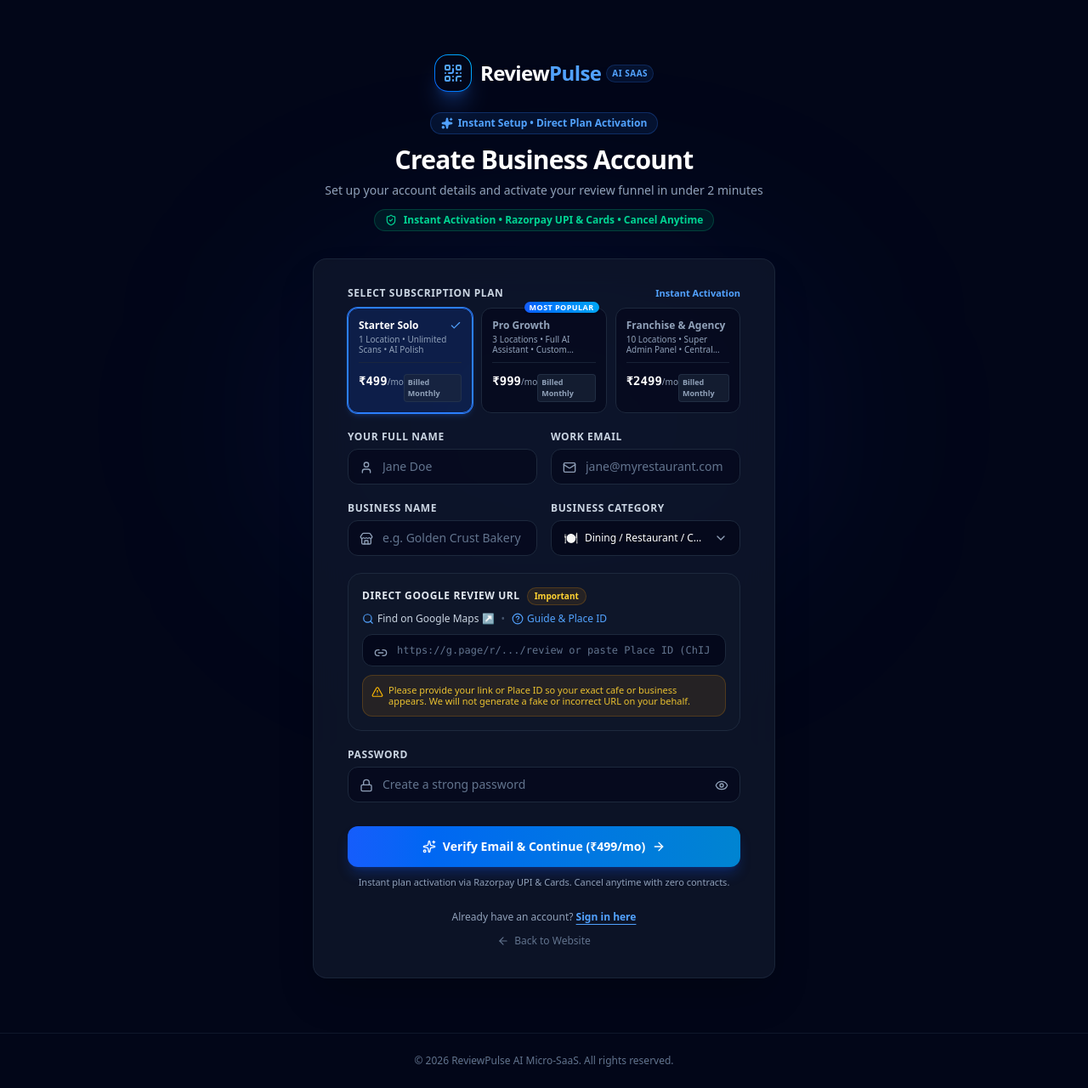
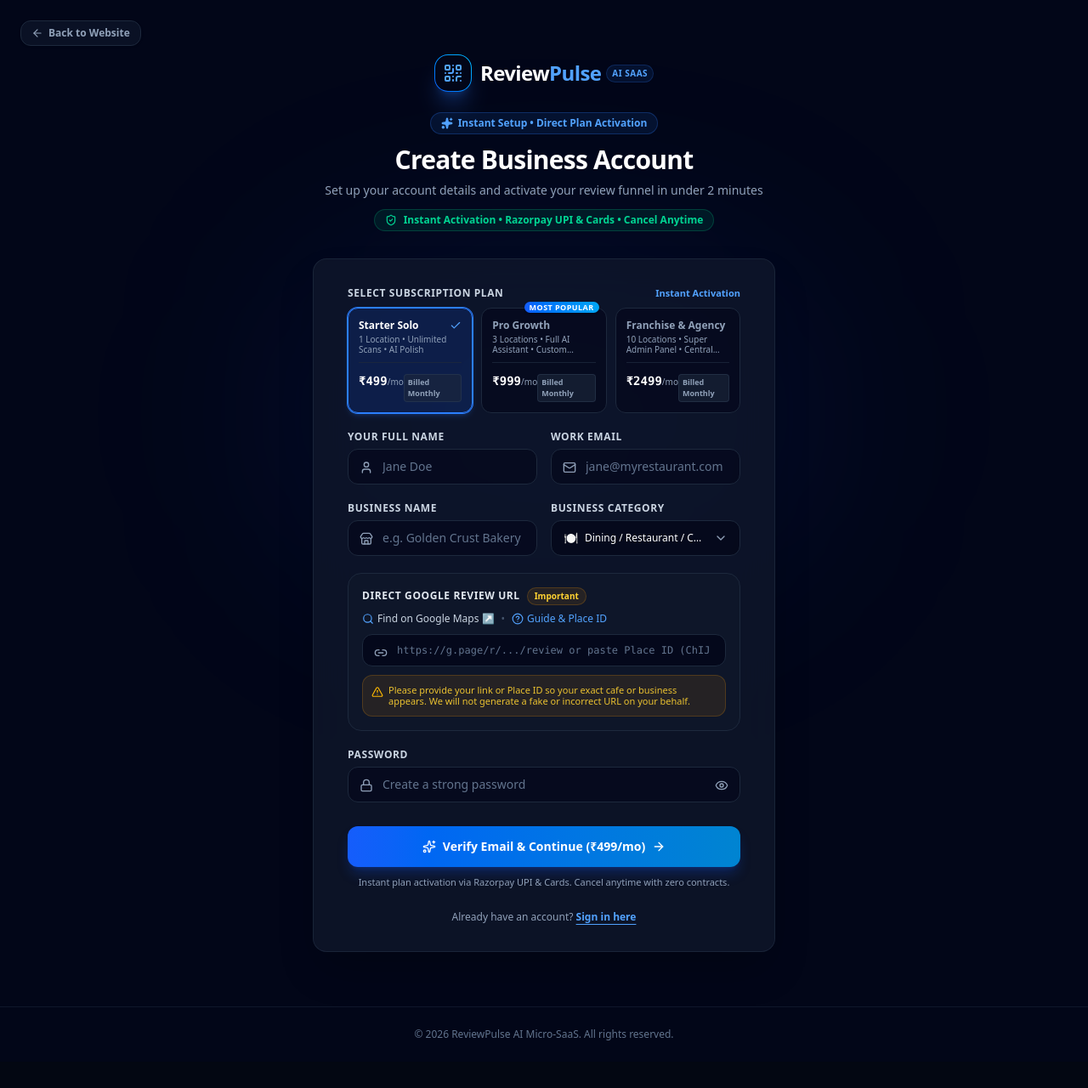
Before and after one commit to BatraAayush/review-pulse-ai, a Next.js app: page /register in a window 1280 px wide. Shown: the whole page at 85% size. After the commit the page ends 1249 px from the top, so only its background shows below. Built offline with nearby package versions, Linux system fonts and the light colour scheme.

Commit message:
feat(auth): add floating top-left back to website button on auth pages

```diff
--- a/src/app/forgot-password/page.tsx
+++ b/src/app/forgot-password/page.tsx
@@ -333,6 +333,17 @@ function ForgotPasswordForm() {
     <div className="min-h-screen bg-slate-950 text-slate-100 flex flex-col justify-between relative overflow-x-clip">
       {/* Background Ambient Glow */}
       <div className="absolute top-1/4 left-1/2 -translate-x-1/2 w-[600px] h-[350px] bg-blue-600/10 blur-[130px] rounded-full pointer-events-none" />
+
+      {/* Floating Top-Left Return to Website Link */}
+      <div className="absolute top-4 left-4 sm:top-6 sm:left-6 z-20">
+        <Link
+          href="/"
+          className="inline-flex items-center gap-1.5 px-3 py-1.5 rounded-xl bg-slate-900/70 hover:bg-slate-800 text-slate-400 hover:text-white border border-slate-800 text-xs font-semibold backdrop-blur-md transition-all shadow-sm group cursor-pointer"
+        >
+          <ArrowLeft className="w-3.5 h-3.5 text-slate-400 group-hover:text-blue-400 group-hover:-translate-x-0.5 transition-all" />
+          <span>Back to Website</span>
+        </Link>
+      </div>
 
       {/* Main Password Reset Container */}
       <main className="flex-1 flex flex-col justify-center py-12 sm:py-16 sm:px-6 lg:px-8 relative z-10">
--- a/src/app/login/page.tsx
+++ b/src/app/login/page.tsx
@@ -115,6 +115,17 @@ export default function LoginPage() {
     <div className="min-h-screen bg-slate-950 text-slate-100 flex flex-col justify-between relative overflow-x-clip">
       {/* Background Ambient Glow */}
       <div className="absolute top-1/4 left-1/2 -translate-x-1/2 w-[600px] h-[350px] bg-blue-600/10 blur-[130px] rounded-full pointer-events-none" />
+
+      {/* Floating Top-Left Return to Website Link */}
+      <div className="absolute top-4 left-4 sm:top-6 sm:left-6 z-20">
+        <Link
+          href="/"
+          className="inline-flex items-center gap-1.5 px-3 py-1.5 rounded-xl bg-slate-900/70 hover:bg-slate-800 text-slate-400 hover:text-white border border-slate-800 text-xs font-semibold backdrop-blur-md transition-all shadow-sm group cursor-pointer"
+        >
+          <ArrowLeft className="w-3.5 h-3.5 text-slate-400 group-hover:text-blue-400 group-hover:-translate-x-0.5 transition-all" />
+          <span>Back to Website</span>
+        </Link>
+      </div>
 
       {/* Main Login Form Container */}
       <main className="flex-1 flex flex-col justify-center py-12 sm:py-16 sm:px-6 lg:px-8 relative z-10">
@@ -335,22 +346,11 @@ export default function LoginPage() {
               )}
             </div>
 
-            <div className="mt-6 text-center text-xs text-slate-400 space-y-3">
-              <div>
-                Don&apos;t have an account yet?{' '}
-                <Link href="/register?plan=starter" className="text-blue-400 hover:text-blue-300 font-bold underline underline-offset-4">
-                  Register business free
-                </Link>
-              </div>
-              <div>
-                <Link
-                  href="/"
-                  className="inline-flex items-center gap-1.5 text-slate-500 hover:text-slate-300 text-xs font-medium transition-colors"
-                >
-                  <ArrowLeft className="w-3.5 h-3.5" />
-                  <span>Back to Website</span>
-                </Link>
-              </div>
+            <div className="mt-6 text-center text-xs text-slate-400">
+              Don&apos;t have an account yet?{' '}
+              <Link href="/register?plan=starter" className="text-blue-400 hover:text-blue-300 font-bold underline underline-offset-4">
+                Register business free
+              </Link>
             </div>
           </div>
         </div>
--- a/src/app/register/page.tsx
+++ b/src/app/register/page.tsx
@@ -340,6 +340,17 @@ function RegisterForm() {
     <div className="min-h-screen bg-slate-950 text-slate-100 flex flex-col justify-between relative overflow-x-clip">
       {/* Background Ambient Glow */}
       <div className="absolute top-1/4 left-1/2 -translate-x-1/2 w-[600px] h-[350px] bg-blue-600/10 blur-[130px] rounded-full pointer-events-none" />
+
+      {/* Floating Top-Left Return to Website Link */}
+      <div className="absolute top-4 left-4 sm:top-6 sm:left-6 z-20">
+        <Link
+          href="/"
+          className="inline-flex items-center gap-1.5 px-3 py-1.5 rounded-xl bg-slate-900/70 hover:bg-slate-800 text-slate-400 hover:text-white border border-slate-800 text-xs font-semibold backdrop-blur-md transition-all shadow-sm group cursor-pointer"
+        >
+          <ArrowLeft className="w-3.5 h-3.5 text-slate-400 group-hover:text-blue-400 group-hover:-translate-x-0.5 transition-all" />
+          <span>Back to Website</span>
+        </Link>
+      </div>
 
       {/* Main Registration Container */}
       <main className="flex-1 flex flex-col justify-center py-12 sm:py-16 sm:px-6 lg:px-8 relative z-10">
@@ -787,22 +798,11 @@ function RegisterForm() {
             </form>
             )}
 
-            <div className="mt-6 text-center text-xs text-slate-400 space-y-3">
-              <div>
-                Already have an account?{' '}
-                <Link href="/login" className="text-blue-400 hover:text-blue-300 font-bold underline underline-offset-4">
-                  Sign in here
-                </Link>
-              </div>
-              <div>
-                <Link
-                  href="/"
-                  className="inline-flex items-center gap-1.5 text-slate-500 hover:text-slate-300 text-xs font-medium transition-colors"
-                >
-                  <ArrowLeft className="w-3.5 h-3.5" />
-                  <span>Back to Website</span>
-                </Link>
-              </div>
+            <div className="mt-6 text-center text-xs text-slate-400">
+              Already have an account?{' '}
+              <Link href="/login" className="text-blue-400 hover:text-blue-300 font-bold underline underline-offset-4">
+                Sign in here
+              </Link>
             </div>
           </div>
         </div>
```
